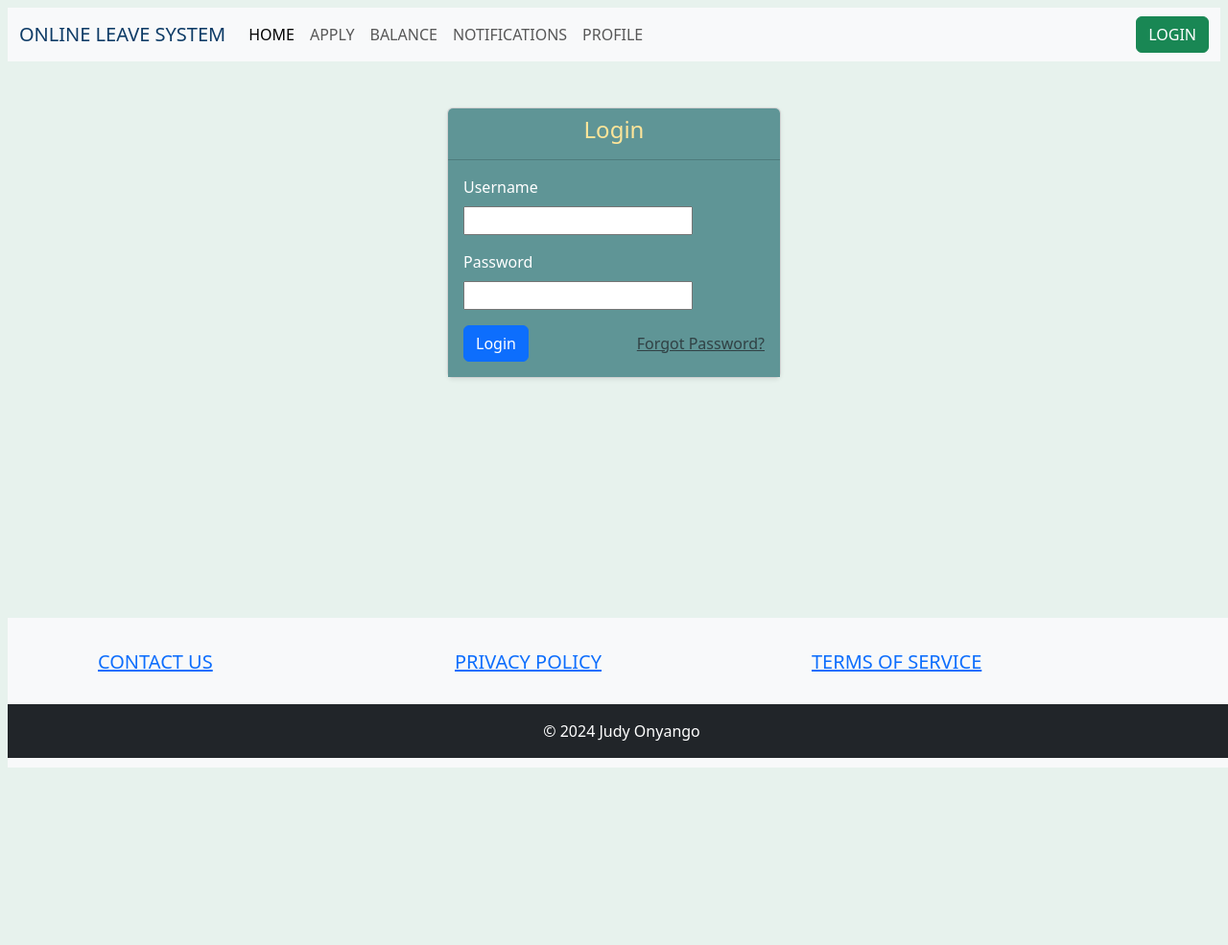
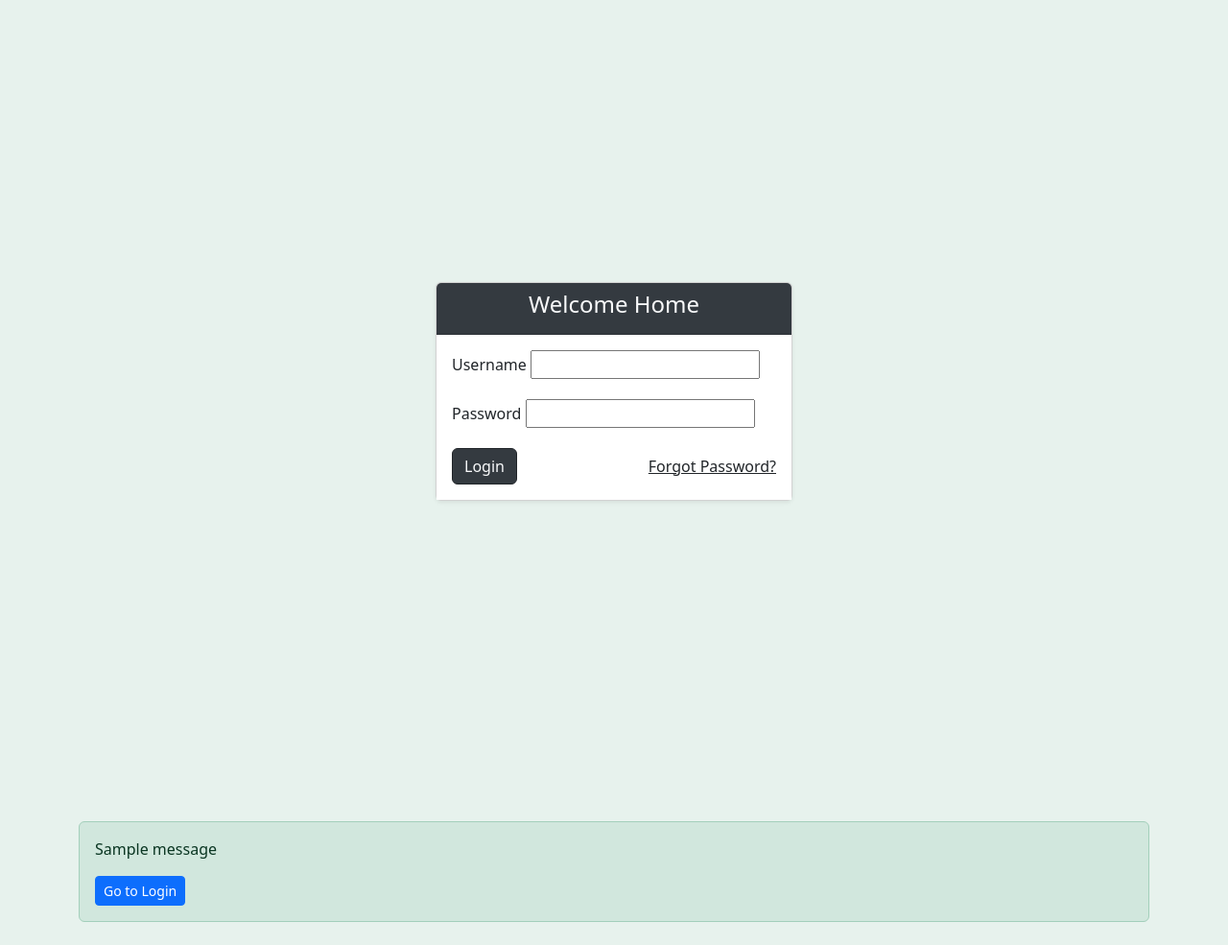
Before and after one commit to ahmednule/Online_leave_Management_system, a Django app: template users/templates/registration/login.html in a window 1280 px wide. Shown: the whole page at 96% size. Before the commit the page ends 800 px from the top, so only its background shows below. Run offline with Django 3.2, Linux system fonts and the light colour scheme; the template is opened without the code that fills it, so the values that code supplies are empty, except form fields; tables that the repository leaves empty hold one stand-in row (values such as "Sample post"); one stand-in notice (Sample message) is shown; form fields are guessed from the names that the template uses.

Commit message:
made some changes to the login, signup and logout pages

```diff
--- a/users/templates/registration/login.html
+++ b/users/templates/registration/login.html
@@ -1,14 +1,12 @@
 {% extends "users/base.html" %}
 
-{% block content %}
-<div class="container mt-5">
-    <div class="row justify-content-center">
-        <div class="col-md-6 col-lg-4">
-            <div class="card shadow-sm">
-                <div class="card-header text-center" style="background-color: #5F9596; color: #ffe599;">
-                    <h4 class="mb-2">Login</h4>
+{% block login_content %}
+<div class="d-flex justify-content-center align-items-center vh-100">
+    <div class="card shadow-sm w-100" style="max-width: 400px;">
+        <div class="card-header text-center" style="background-color: #343a40; color: #f8f9fa;">
+            <h4 class="mb-2">Welcome Home</h4>
         </div>
-                <div class="card-body" style="background-color:#5F9596; color:white;">
+        <div class="card-body" style="background-color: #ffffff; color: #343a40;">
             {% if form.non_field_errors %}
                 <div class="alert alert-danger">
                     {% for error in form.non_field_errors %}
@@ -16,14 +14,13 @@
                     {% endfor %}
                 </div>
             {% endif %}
-
-                    <form method="post">
+            <form method="post" class="w-100">
                 {% csrf_token %}
                 <div class="mb-3">
-                            <label for="{{ form.username.id_for_label }}" class="form-label">Username</label>
+                    <label for="{{ form.username.id_for_label }}" class="form-label text-dark">Username</label>
                     {{ form.username }}
                     {% if form.username.errors %}
-                                <div class="invalid-feedback">
+                        <div class="invalid-feedback d-block">
                             {% for error in form.username.errors %}
                                 <div>{{ error }}</div>
                             {% endfor %}
@@ -31,10 +28,10 @@
                     {% endif %}
                 </div>
                 <div class="mb-3">
-                            <label for="{{ form.password.id_for_label }}" class="form-label">Password</label>
+                    <label for="{{ form.password.id_for_label }}" class="form-label text-dark">Password</label>
                     {{ form.password }}
                     {% if form.password.errors %}
-                                <div class="invalid-feedback">
+                        <div class="invalid-feedback d-block">
                             {% for error in form.password.errors %}
                                 <div>{{ error }}</div>
                             {% endfor %}
@@ -42,22 +39,21 @@
                     {% endif %}
                 </div>
                 <div class="d-flex justify-content-between align-items-center">
-                            <button type="submit" class="btn btn-primary">Login</button>
-                            <a href="#" class="text-muted">Forgot Password?</a>
+                    <button type="submit" class="btn btn-dark" style="background-color: #343a40; color: #f8f9fa;">Login</button>
+                    <a href="#" class="text-dark">Forgot Password?</a>
                 </div>
             </form>
         </div>
     </div>
 </div>
-    </div>
-</div>
+
 <style>
-    footer {
-
-        margin-left: 0;
-        position:fixed;
-        bottom: 0;
+    .vh-100 {
+        min-height: 100vh;
+    }
+    .card {
         width: 100%;
+        max-width: 400px;
     }
 </style>
 {% endblock %}
--- a/users/templates/users/base.html
+++ b/users/templates/users/base.html
@@ -5,28 +5,11 @@
     <meta name="viewport" content="width=device-width, initial-scale=1">
     <title>Online Leave System</title>
     <link href="https://cdn.jsdelivr.net/npm/bootstrap@5.3.3/dist/css/bootstrap.min.css" rel="stylesheet" integrity="sha384-QWTKZyjpPEjISv5WaRU9OFeRpok6YctnYmDr5pNlyT2bRjXh0JMhjY6hW+ALEwIH" crossorigin="anonymous">
-    <style>
-        /* Logo color updated to match Django admin header */
-        .navbar-brand {
-            color: #0d3b66 !important; /* Deep navy blue color */
-        }
-
-        /* Reduced footer height */
-        footer {
-            position: relative;
-            bottom: 0;
-            width: 100%;
-            padding-top: 10px;
-            padding-bottom: 10px;
-            margin:0;
-        }
-
-        .navbar .navbar-brand:hover {
-            color: #072b4f !important; /* Slightly darker on hover */
-        }
-    </style>
 </head>
 <body class="bg-success p-2 text-dark bg-opacity-10">
+
+    {% if user.is_authenticated %}
+        <!-- Show header and content only when user is authenticated -->
         <nav class="navbar navbar-expand-lg navbar-light bg-light">
             <div class="container-fluid">
                 <a class="navbar-brand" href="/">ONLINE LEAVE SYSTEM</a>
@@ -52,15 +35,12 @@
                         </li>
                     </ul>
                     <form class="d-flex">
-                    {% if user.is_authenticated %}
                         <a href="{% url 'logout' %}" class="btn btn-danger">LOGOUT</a>
-                    {% else %}
-                        <a href="{% url 'login' %}" class="btn btn-success">LOGIN</a>
-                    {% endif %}
                     </form>
                 </div>
             </div>
         </nav>
+
 
         <div class="container">
             {% block content %}
@@ -85,6 +65,28 @@
                 © 2024 Judy Onyango
             </div>
         </footer>
+    {% else %}
+        <!-- Show only the login form when the user is not authenticated -->
+        <div class="container d-flex justify-content-center align-items-center" style="min-height: 100%;">
+            <div class="col-md-4">
+                {% block login_content %}
+                {% endblock %}
+            </div>
+        </div>
+    {% endif %}
+    {% if messages %}
+    <div class="container mt-5">
+        {% for message in messages %}
+            <div class="alert alert-{{ message.tags }}">
+                {{ message }}
+                <div class="mt-3">
+                    <a href="{% url 'login' %}" class="btn btn-primary btn-sm">Go to Login</a>
+                </div>
+            </div>
+        {% endfor %}
+    </div>
+{% endif %}
+
 
     <script src="https://cdn.jsdelivr.net/npm/bootstrap@5.3.3/dist/js/bootstrap.bundle.min.js" integrity="sha384-YvpcrYf0tY3lHB60NNkmXc5s9fDVZLESaAA55NDzOxhy9GkcIdslK1eN7N6jIeHz" crossorigin="anonymous"></script>
 </body>
--- a/users/templates/users/home.html
+++ b/users/templates/users/home.html
@@ -36,6 +36,7 @@
     footer {
         position: absolute;
         bottom: 0;
+        width: 100%;
     }
 </style>
 {% endblock %}
```
Also changed, not shown: leave_management_system/settings.py (+139 -0 lines), db.sqlite3. Lines whose indentation alone changed are shown as unchanged.
